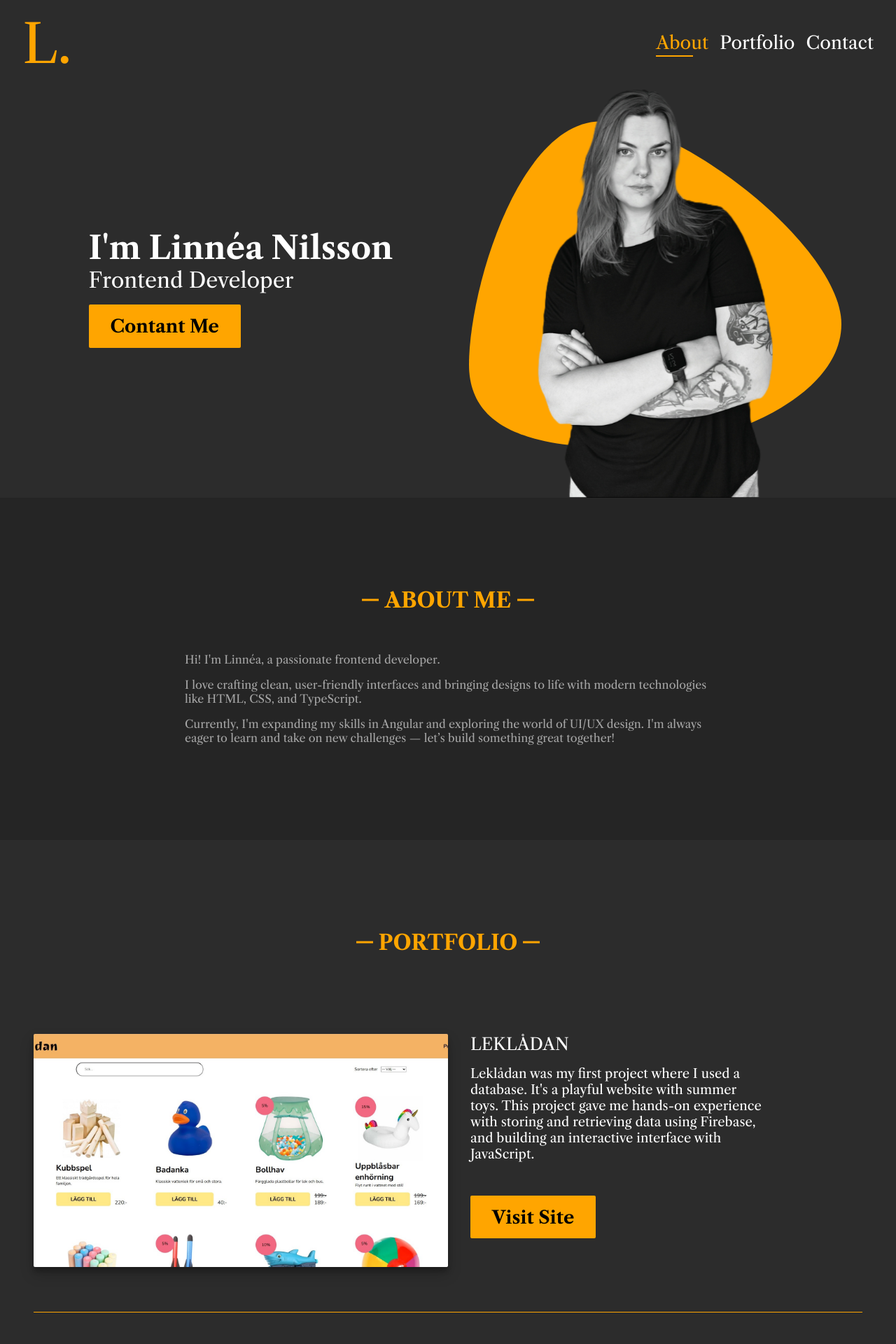
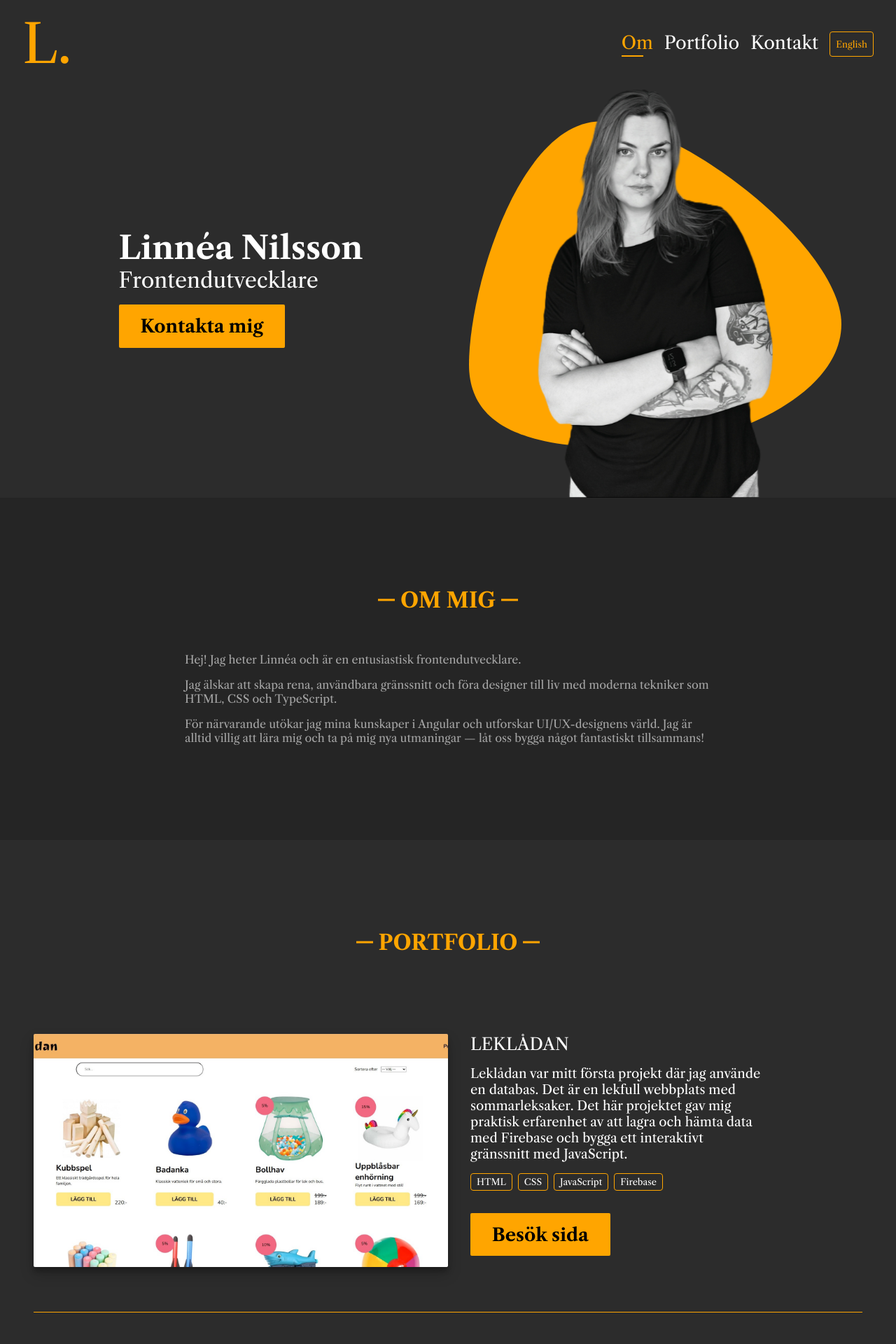
Before and after one commit to NinjaNean/linnea, a React (Vite) app: page / in a window 1280 px wide. Shown: the top 1920 px of the page at 70% size. Built offline with nearby package versions, Linux system fonts and the light colour scheme.

Commit message:
add multilingual support; implement language context and translations for components

```diff
--- a/src/components/about/about.tsx
+++ b/src/components/about/about.tsx
@@ -1,21 +1,19 @@
 import Header from "../header";
+import { useLanguage } from "../../context/LanguageContext";
+import { translations } from "../data";
 import "./about.css";
 
 function About() {
+  const { language } = useLanguage();
+  const t = translations[language as keyof typeof translations];
+
   return (
     <>
       <section id="about">
         <Header text="about me"></Header>
-        <p>Hi! I'm Linnéa, a passionate frontend developer.</p>
-        <p>
-          I love crafting clean, user-friendly interfaces and bringing designs
-          to life with modern technologies like HTML, CSS, and TypeScript.
-        </p>
-        <p>
-          Currently, I'm expanding my skills in Angular and exploring the world
-          of UI/UX design. I'm always eager to learn and take on new challenges
-          — let’s build something great together!
-        </p>
+        <p>{t.about_text_1}</p>
+        <p>{t.about_text_2}</p>
+        <p>{t.about_text_3}</p>
       </section>
     </>
   );
--- a/src/components/contact/contact.tsx
+++ b/src/components/contact/contact.tsx
@@ -1,6 +1,8 @@
 import { useState } from "react";
 import Button from "../button";
 import Header from "../header";
+import { useLanguage } from "../../context/LanguageContext";
+import { translations } from "../data";
 import "./contact.css";
 import emailjs from "@emailjs/browser";
 
@@ -8,6 +10,9 @@ const emailRegex = /^[^\s@]+@[^\s@]+\.[^\s@]+$/;
 const phoneRegex = /^[0-9+()\s-]*$/;
 
 function Contact() {
+  const { language } = useLanguage();
+  const t = translations[language as keyof typeof translations];
+
   const [name, setName] = useState("");
   const [email, setEmail] = useState("");
   const [message, setMessage] = useState("");
@@ -28,24 +33,23 @@ function Contact() {
     };
 
     if (!name.trim()) {
-      nextErrors.name = "Please enter your name.";
+      nextErrors.name = t.error_name;
     }
 
     if (!email.trim()) {
-      nextErrors.email = "Please enter your email address.";
+      nextErrors.email = t.error_email;
     } else if (!emailRegex.test(email)) {
-      nextErrors.email = "Please enter a valid email address.";
+      nextErrors.email = t.error_email_invalid;
     }
 
     if (!message.trim()) {
-      nextErrors.message = "Please enter a message.";
+      nextErrors.message = t.error_message;
     } else if (message.trim().length < 10) {
-      nextErrors.message = "Message should be at least 10 characters.";
+      nextErrors.message = t.error_message_length;
     }
 
     if (phoneNumber.trim() && !phoneRegex.test(phoneNumber)) {
-      nextErrors.phoneNumber =
-        "Phone number may contain only digits, spaces, +, and -.";
+      nextErrors.phoneNumber = t.error_phone;
     }
 
     setErrors(nextErrors);
@@ -99,11 +103,11 @@ function Contact() {
         <form onSubmit={sendEmail} noValidate>
           <div>
             <label>
-              NAME *
+              {t.contact_name}
               <input
                 name="name"
                 type="text"
-                placeholder="Type your name"
+                placeholder={t.name_placeholder}
                 value={name}
                 onChange={(e) => setName(e.target.value)}
                 required
@@ -111,11 +115,11 @@ function Contact() {
               {errors.name && <span className="error">{errors.name}</span>}
             </label>
             <label>
-              PHONE NUMBER
+              {t.contact_phone}
               <input
                 name="phone_number"
                 type="text"
-                placeholder="Type your phone number"
+                placeholder={t.phone_placeholder}
                 value={phoneNumber}
                 onChange={(e) => setPhoneNumber(e.target.value)}
               />
@@ -124,11 +128,11 @@ function Contact() {
               )}
             </label>
             <label>
-              EMAIL *
+              {t.contact_email}
               <input
                 name="email"
                 type="email"
-                placeholder="Type your email address"
+                placeholder={t.email_placeholder}
                 value={email}
                 onChange={(e) => setEmail(e.target.value)}
                 required
@@ -136,10 +140,10 @@ function Contact() {
               {errors.email && <span className="error">{errors.email}</span>}
             </label>
             <label>
-              YOUR MESSAGE *
+              {t.contact_message}
               <textarea
                 name="message"
-                placeholder="Type your message here"
+                placeholder={t.message_placeholder}
                 value={message}
                 onChange={(e) => setMessage(e.target.value)}
                 required
@@ -150,7 +154,7 @@ function Contact() {
             </label>
           </div>
 
-          <Button text="Send Message" type="submit"></Button>
+          <Button text={t.contact_send_button} type="submit"></Button>
         </form>
       </section>
     </>
--- a/src/components/data.ts
+++ b/src/components/data.ts
@@ -5,30 +5,110 @@ import lekladan from "../assets/lekladan.jpg";
 type projectType = {
   image: string;
   projectName: string;
-  description: string;
+  engDescription: string;
+  sweDescription: string;
   link: string;
+  tags: string[];
+};
+
+export const translations = {
+  en: {
+    about_me: "about me",
+    portfolio: "portfolio",
+    contact_me: "contact me",
+    about_text_1: "Hi! I'm Linnéa, a passionate frontend developer.",
+    about_text_2:
+      "I love crafting clean, user-friendly interfaces and bringing designs to life with modern technologies like HTML, CSS, and TypeScript.",
+    about_text_3:
+      "Currently, I'm expanding my skills in Angular and exploring the world of UI/UX design. I'm always eager to learn and take on new challenges — let's build something great together!",
+    contact_name: "NAME *",
+    contact_phone: "PHONE NUMBER",
+    contact_email: "EMAIL *",
+    contact_message: "YOUR MESSAGE *",
+    contact_send_button: "Send Message",
+    name_placeholder: "Type your name",
+    phone_placeholder: "Type your phone number",
+    email_placeholder: "Type your email address",
+    message_placeholder: "Type your message here",
+    error_name: "Please enter your name.",
+    error_email: "Please enter your email address.",
+    error_email_invalid: "Please enter a valid email address.",
+    error_message: "Please enter a message.",
+    error_message_length: "Message should be at least 10 characters.",
+    error_phone: "Phone number may contain only digits, spaces, +, and -.",
+    nav_about: "About",
+    nav_portfolio: "Portfolio",
+    nav_contact: "Contact",
+    hero_name: "I'm Linnéa Nilsson",
+    hero_title: "Frontend Developer",
+    hero_button: "Contact Me",
+    visit_site: "Visit Site",
+  },
+  sv: {
+    about_me: "om mig",
+    portfolio: "portfolio",
+    contact_me: "kontakta mig",
+    about_text_1:
+      "Hej! Jag heter Linnéa och är en entusiastisk frontendutvecklare.",
+    about_text_2:
+      "Jag älskar att skapa rena, användbara gränssnitt och föra designer till liv med moderna tekniker som HTML, CSS och TypeScript.",
+    about_text_3:
+      "För närvarande utökar jag mina kunskaper i Angular och utforskar UI/UX-designens värld. Jag är alltid villig att lära mig och ta på mig nya utmaningar — låt oss bygga något fantastiskt tillsammans!",
+    contact_name: "NAMN *",
+    contact_phone: "TELEFONNUMMER",
+    contact_email: "E-POST *",
+    contact_message: "MEDDELANDE *",
+    contact_send_button: "Skicka meddelande",
+    name_placeholder: "Skriv ditt namn",
+    phone_placeholder: "Skriv ditt telefonnummer",
+    email_placeholder: "Skriv din e-postadress",
+    message_placeholder: "Skriv ditt meddelande här",
+    error_name: "Vänligen ange ditt namn.",
+    error_email: "Vänligen ange din e-postadress.",
+    error_email_invalid: "Vänligen ange en giltig e-postadress.",
+    error_message: "Vänligen ange ett meddelande.",
+    error_message_length: "Meddelandet bör vara minst 10 tecken.",
+    error_phone:
+      "Telefonnumret kan endast innehålla siffror, mellanslag, +, och -.",
+    nav_about: "Om",
+    nav_portfolio: "Portfolio",
+    nav_contact: "Kontakt",
+    hero_name: "Linnéa Nilsson",
+    hero_title: "Frontendutvecklare",
+    hero_button: "Kontakta mig",
+    visit_site: "Besök sida",
+  },
 };
 
 export const projects: projectType[] = [
   {
     image: lekladan,
     projectName: "LEKLÅDAN",
-    description:
+    engDescription:
       "Leklådan was my first project where I used a database. It's a playful website with summer toys. This project gave me hands-on experience with storing and retrieving data using Firebase, and building an interactive interface with JavaScript.",
+    sweDescription:
+      "Leklådan var mitt första projekt där jag använde en databas. Det är en lekfull webbplats med sommarleksaker. Det här projektet gav mig praktisk erfarenhet av att lagra och hämta data med Firebase och bygga ett interaktivt gränssnitt med JavaScript.",
     link: "https://ninjanean.github.io/lekladan/",
+    tags: ["HTML", "CSS", "JavaScript", "Firebase"],
   },
   {
     image: betterWebbImg,
     projectName: "BÄTTRE WEBB",
-    description:
+    engDescription:
       "One of my first school projects was Better Web, a website for a fictional conference for frontend developers. The website contained information about the program, speakers and tickets. The focus was on making a simple and clear page with HTML and CSS.",
+    sweDescription:
+      "Ett av mina första skolprojekt var Bättre Webb, en webbplats för en fiktiv konferens för frontendsutvecklare. Webbplatsen innehöll information om programmet, talare och biljetter. Fokus låg på att skapa en enkel och tydlig sida med HTML och CSS.",
     link: "https://ninjanean.github.io/battre-webb/",
+    tags: ["HTML", "CSS"],
   },
   {
     image: yumyumImg,
     projectName: "YUM YUM GIM MI SUM",
-    description:
-      "I created a website for a food truck where users can order dumplings. The page has functions for menu, shopping cart, ETA and receipt. I used APIs to manage the shopping cart, delivery times and receipts, which gave me experience working with dynamic data and interactivity.",
+    engDescription:
+      "I created a website for a food truck where users can order dumplings. The page has functions for menu, shopping cart, ETA and receipt. I used a API to manage the shopping cart, delivery times and receipts, which gave me experience working with dynamic data and interactivity.",
+    sweDescription:
+      "Jag skapade en webbplats för en matbil där användare kan beställa dumplings. Sidan har funktioner för meny, varukorg, ETA och kvitto. Jag använde ett API för att hantera varukorgen, leveranstider och kvitton, vilket gav mig erfarenhet av att arbeta med dynamisk data och interaktivitet.",
     link: "https://ninjanean.github.io/YumYumGimMeSum/",
+    tags: ["HTML", "CSS", "JavaScript", "API"],
   },
 ];
--- a/src/components/header.tsx
+++ b/src/components/header.tsx
@@ -1,10 +1,26 @@
 import { FC } from "react";
+import { useLanguage } from "../context/LanguageContext";
+import { translations } from "./data";
 import "./components.css";
 
 type HeaderProps = { text: string };
 
 const Header: FC<HeaderProps> = ({ text }) => {
-  return <h1 className="header">{text}</h1>;
+  const { language } = useLanguage();
+  const t = translations[language as keyof typeof translations];
+
+  // Map text keys to translation keys
+  const textMap: { [key: string]: keyof typeof t } = {
+    "about me": "about_me",
+    portfolio: "portfolio",
+    "contact me": "contact_me",
+  };
+
+  const translatedText = textMap[text]
+    ? t[textMap[text] as keyof typeof t]
+    : text;
+
+  return <h1 className="header">{translatedText}</h1>;
 };
 
 export default Header;
--- a/src/components/hero/hero.tsx
+++ b/src/components/hero/hero.tsx
@@ -1,16 +1,21 @@
 import "./hero.css";
 import Button from "../button.tsx";
 import heroImg from "../../assets/Group 1.svg";
+import { useLanguage } from "../../context/LanguageContext";
+import { translations } from "../data";
 
 function Hero() {
+  const { language } = useLanguage();
+  const t = translations[language as keyof typeof translations];
+
   return (
     <>
       <section id="hero">
         <div className="heroText">
-          <h1>I'm Linnéa Nilsson</h1>
-          <p>Frontend Developer</p>
+          <h1>{t.hero_name}</h1>
+          <p>{t.hero_title}</p>
           <a href="#contact">
-            <Button text="Contant Me"></Button>
+            <Button text={t.hero_button}></Button>
           </a>
         </div>
 
--- a/src/components/menu/menu.css
+++ b/src/components/menu/menu.css
@@ -62,6 +62,22 @@
       }
     }
   }
+
+  .language-toggle {
+    background: none;
+    border: 1px solid orange;
+    color: orange;
+    padding: 0.25rem 0.5rem;
+    border-radius: 4px;
+    font-size: 0.8rem;
+    cursor: pointer;
+
+    &:hover {
+      background-color: orange;
+      color: white;
+      transition: all 0.3s ease-in-out;
+    }
+  }
 }
 
 @media (width < 400px) {
--- a/src/components/menu/menu.tsx
+++ b/src/components/menu/menu.tsx
@@ -1,8 +1,12 @@
 import { useState } from "react";
+import { useLanguage } from "../../context/LanguageContext";
+import { translations } from "../data";
 import "./menu.css";
 
 function Menu() {
   const [active, setActive] = useState("#about");
+  const { language, toggleLanguage } = useLanguage();
+  const t = translations[language as keyof typeof translations];
 
   return (
     <section id="menu">
@@ -11,19 +15,31 @@ function Menu() {
       </a>
 
       <ul className="navbar">
-        <a href="#about" className={active === "#about" ? "selected" : ""} onClick={() => setActive("#about")}>
-          <li>About</li>
+        <a
+          href="#about"
+          className={active === "#about" ? "selected" : ""}
+          onClick={() => setActive("#about")}
+        >
+          <li>{t.nav_about}</li>
         </a>
         <a
           href="#portfolio"
           className={active === "#portfolio" ? "selected" : ""}
           onClick={() => setActive("#portfolio")}
         >
-          <li>Portfolio</li>
+          <li>{t.nav_portfolio}</li>
         </a>
-        <a href="#contact" className={active === "#contact" ? "selected" : ""} onClick={() => setActive("#contact")}>
-          <li>Contact</li>
+        <a
+          href="#contact"
+          className={active === "#contact" ? "selected" : ""}
+          onClick={() => setActive("#contact")}
+        >
+          <li>{t.nav_contact}</li>
         </a>
+
+        <button className="language-toggle" onClick={toggleLanguage}>
+          {language === "sv" ? "English" : "Svenska"}
+        </button>
       </ul>
     </section>
   );
--- a/src/components/portfolio/portfolio.tsx
+++ b/src/components/portfolio/portfolio.tsx
@@ -1,21 +1,29 @@
 import "./portfolio.css";
 import Header from "../header";
 import Project from "../project/project";
-import { projects } from "../data";
+import { projects, translations } from "../data";
+import { useLanguage } from "../../context/LanguageContext";
 
 function Portfolio() {
+  const { language } = useLanguage();
+  const t = translations[language as keyof typeof translations];
+
   return (
     <>
       <section id="portfolio">
         <Header text="portfolio"></Header>
         {projects.map((project) => {
+          const description =
+            language === "sv" ? project.sweDescription : project.engDescription;
           return (
             <Project
               key={project.projectName}
               image={project.image}
               projectName={project.projectName}
-              description={project.description}
+              description={description}
               link={project.link}
+              tags={project.tags}
+              buttonText={t.visit_site}
             ></Project>
           );
         })}
--- a/src/components/project/project.css
+++ b/src/components/project/project.css
@@ -10,15 +10,27 @@
     aspect-ratio: 16 / 9;
     object-fit: cover;
     object-position: top;
-    box-shadow: rgba(0, 0, 0, 0.19) 0px 10px 20px, rgba(0, 0, 0, 0.23) 0px 6px 6px;
+    box-shadow:
+      rgba(0, 0, 0, 0.19) 0px 10px 20px,
+      rgba(0, 0, 0, 0.23) 0px 6px 6px;
     border-radius: 2px;
   }
 
   p {
-    padding: 1rem 0 2rem;
+    padding: 1rem 0;
     max-width: 75%;
     font-size: 1rem;
     font-size: clamp(1rem, 0.95rem + 0.25vw, 1.25rem);
+  }
+
+  .tag {
+    display: inline-block;
+    border: 1px solid orange;
+    padding: 0.25rem 0.5rem;
+    margin-right: 0.5rem;
+    margin-bottom: 1rem;
+    border-radius: 4px;
+    font-size: 0.8rem;
   }
 }
 
--- a/src/components/project/project.tsx
+++ b/src/components/project/project.tsx
@@ -2,9 +2,23 @@ import { FC } from "react";
 import Button from "../button";
 import "./project.css";
 
-type ProjectProps = { image: string; projectName: string; description: string; link: string };
+type ProjectProps = {
+  image: string;
+  projectName: string;
+  description: string;
+  link: string;
+  tags: string[];
+  buttonText: string;
+};
 
-const Project: FC<ProjectProps> = ({ image, projectName, description, link }) => {
+const Project: FC<ProjectProps> = ({
+  image,
+  projectName,
+  description,
+  link,
+  tags,
+  buttonText,
+}) => {
   return (
     <>
       <section id="project">
@@ -13,7 +27,14 @@ const Project: FC<ProjectProps> = ({ image, projectName, description, link }) =>
         <div>
           <h2>{projectName}</h2>
           <p>{description}</p>
-          <Button text="Visit Site" link={link}></Button>
+          <div>
+            {tags.map((tag) => (
+              <span key={tag} className="tag">
+                {tag}
+              </span>
+            ))}
+          </div>
+          <Button text={buttonText} link={link}></Button>
         </div>
       </section>
     </>
--- /dev/null
+++ b/src/context/LanguageContext.tsx
@@ -0,0 +1,32 @@
+import { createContext, useState, ReactNode, useContext } from "react";
+
+interface LanguageContextType {
+  language: "en" | "sv";
+  toggleLanguage: () => void;
+}
+
+export const LanguageContext = createContext<LanguageContextType | undefined>(
+  undefined,
+);
+
+export function LanguageProvider({ children }: { children: ReactNode }) {
+  const [language, setLanguage] = useState<"en" | "sv">("sv");
+
+  const toggleLanguage = () => {
+    setLanguage((prev) => (prev === "sv" ? "en" : "sv"));
+  };
+
+  return (
+    <LanguageContext.Provider value={{ language, toggleLanguage }}>
+      {children}
+    </LanguageContext.Provider>
+  );
+}
+
+export function useLanguage() {
+  const context = useContext(LanguageContext);
+  if (context === undefined) {
+    throw new Error("useLanguage must be used within a LanguageProvider");
+  }
+  return context;
+}
--- a/src/main.tsx
+++ b/src/main.tsx
@@ -2,9 +2,12 @@ import { StrictMode } from "react";
 import { createRoot } from "react-dom/client";
 import "./index.css";
 import Home from "./Home.tsx";
+import { LanguageProvider } from "./context/LanguageContext";
 
 createRoot(document.getElementById("root")!).render(
   <StrictMode>
-    <Home />
-  </StrictMode>
+    <LanguageProvider>
+      <Home />
+    </LanguageProvider>
+  </StrictMode>,
 );
```
